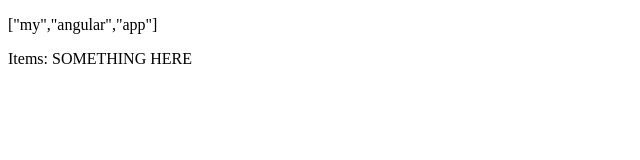
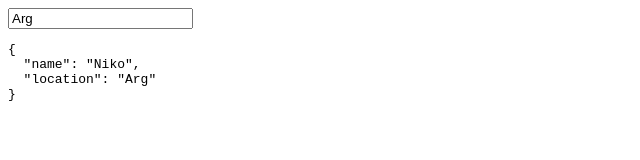
Before and after one commit to nicolasMartinezCampos/expressions, a plain HTML site: page content/index.html in a window 1280 px wide. Shown: the whole page, without its empty margins (0-640 px from the left). Drawn offline with nearby package versions, Linux system fonts and the light colour scheme.

Commit message:
json debbuging

```diff
--- a/content/index.html
+++ b/content/index.html
@@ -19,8 +19,10 @@
       <p>
         {{ main.myObject[myKey] }}
       </p> -->
-      <p>{{ main.myArray }}</p>
-      <p>Items: {{ main.myArray.length > 0 ? 'Something here' : 'Nothing here' | uppercase }}</p>
+      <!-- <p>{{ main.myArray }}</p>
+      <p>Items: {{ main.myArray.length > 0 ? 'Something here' : 'Nothing here' | uppercase }}</p> -->
+      <input type="text" ng-model="main.person.location">
+      <pre>{{ main.person | json }}</pre>
     </div>
     <script src="js/app.js"></script>
     <script src="js/MainController.js"></script>
--- a/content/js/MainController.js
+++ b/content/js/MainController.js
@@ -3,7 +3,11 @@ function MainController(){
   //   one: 'Key 1',
   //   two: 'Key 2'
   // };
-  this.myArray = ['my', 'angular', 'app'];
+  // this.myArray = ['my', 'angular', 'app'];
+  this.person = {
+    name: 'Niko',
+    location: 'Arg'
+  };
 }
 
 
```
